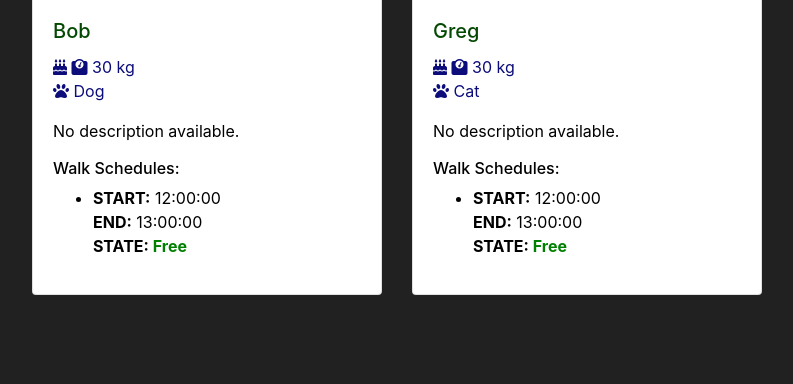
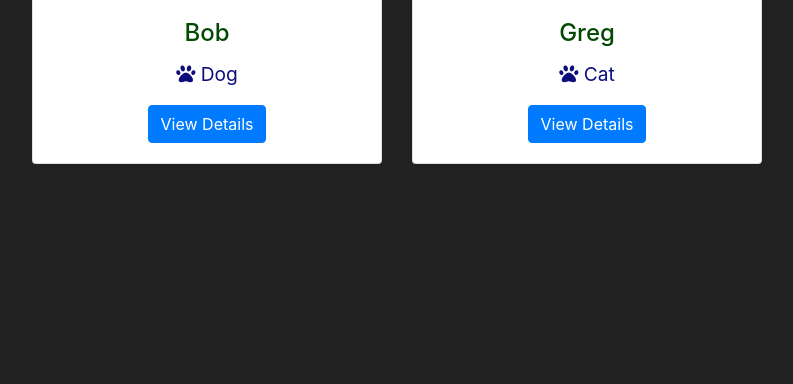
Before and after one commit to xmi74/IIS, a Flask app: page /animals in a window 1280 px wide. Shown: the part 416-800 px from the top of the page, without its empty margins (53-846 px from the left). Run offline with Flask 3, Linux system fonts and the light colour scheme; data comes from the database, SQL or seed files in the repository.

Commit message:
add animal detail view

```diff
--- a/routes.py
+++ b/routes.py
@@ -1,10 +1,9 @@
-from dns.dnssec import validate
 from flask import Blueprint, render_template, request, redirect, url_for, flash
 from flask_login import login_user, logout_user, login_required, current_user
 from __init__ import db
 from api.api_animals import get_animals, get_animal, add_animal, edit_animal, delete_animal
 from api.api_schedules import get_animal_schedules, get_schedule, delete_schedule, edit_schedule, create_schedule, \
-    create_multiple_schedules
+    create_multiple_schedules, reserve_schedule, get_incoming_animal_schedules
 from forms import edit_schedules
 from forms.add_schedule import AddSchedule
 from forms.edit_animal import EditAnimalForm
@@ -17,6 +16,7 @@ from forms.register import RegistrationForm
 from forms.login import LoginForm
 from forms.edit_user import EditUserForm
 from api.api_users import *
+from models.enums.schedule_state import ScheduleState
 
 routes = Blueprint('routes', __name__)
 
@@ -45,6 +45,48 @@ def animals_page():
 
     animals = query.all()
     return render_template('animals.html', animals=animals)
+
+
+# Route: Animal Detail View
+@routes.route('/animals/<int:animal_id>')
+def animal_detail(animal_id):
+
+    animal = get_animal(animal_id)
+
+    schedules = get_incoming_animal_schedules(animal_id)
+
+    return render_template('public/animal_detail.html', animal=animal, schedules=schedules)
+
+
+@routes.route('/schedules/reserve/<int:schedule_id>', methods=['POST'])
+def reserve_schedule_view(schedule_id):
+    if not current_user.is_authenticated or current_user.role != 'volunteer' or not current_user.verified:
+        return redirect(url_for('routes.login'))
+
+    success = reserve_schedule(schedule_id, current_user.id)
+    if success:
+        return redirect(request.referrer or url_for('routes.animals_page'))
+
+    return "Error reserving schedule", 400
+
+
+@routes.route('/schedules/cancel/<int:schedule_id>', methods=['POST'])
+def cancel_schedule_view(schedule_id):
+    if not current_user.is_authenticated or current_user.role != 'volunteer' or not current_user.verified:
+        return redirect(url_for('routes.login'))
+
+    # Fetch the schedule and ensure the current user is the one who reserved it
+    schedule = WalkSchedule.query.get(schedule_id)
+    if schedule and schedule.volunteer_id == current_user.id:
+        schedule.state = ScheduleState.FREE.value
+        schedule.volunteer_id = None
+        db.session.commit()
+        return redirect(request.referrer or url_for('routes.animals_page'))
+
+    return "Error canceling reservation. Ensure you are the one who reserved it.", 400
+
+
+
 
 ################ LOGIN PAGE ################
 
--- a/templates/animals.html
+++ b/templates/animals.html
@@ -13,9 +13,6 @@
                 <div class="form-group col-md-2">
                     <input type="text" name="name" class="form-control" placeholder="Filter by Name">
                 </div>
-                <!-- <div class="form-group col-md-2">
-                    <input type="number" name="age" class="form-control" placeholder="Filter by Age"> -->
-<!--                </div>-->
                 <select class="form-group col-md-2" name="species">
                     <option value="">All Species</option>
                     <option value="Dog">Dog</option>
@@ -30,45 +27,27 @@
         <div class="row">
             {% for animal in animals %}
             <div class="col-md-4 mb-4">
-                <div class="card">
+                <div class="card text-center">
+                    <!-- Link the image to the animal detail page -->
+                    <a href="{{ url_for('routes.animal_detail', animal_id=animal.id) }}">
                         <div class="embed-responsive embed-responsive-4by3">
                             <img src="{{ animal.photo or 'https://via.placeholder.com/300' }}" class="card-img-top embed-responsive-item" alt="{{ animal.name }}">
                         </div>
+                    </a>
                     <div class="card-body">
-                        <h5 class="card-title" style="color: rgb(3, 73, 3)">{{ animal.name }}</h5>
-                        <p class="card-text" style="color: rgb(12, 12, 122)">
-                            <i class="fas fa-birthday-cake"></i>
-                            <!-- {{ animal.age }} {{ 'year' if animal.age == 1 else 'years' }} old <br> -->
-                            <i class="fas fa-weight"></i> {{ animal.weight }} kg <br>
+                        <!-- Link the animal's name to the detail page -->
+                        <h5 class="card-title" style="color: rgb(3, 73, 3); font-size: 1.5rem;"> <!-- Increased font size -->
+                            <a href="{{ url_for('routes.animal_detail', animal_id=animal.id) }}" style="color: inherit; text-decoration: none;">
+                                {{ animal.name }}
+                            </a>
+                        </h5>
+                        <p class="card-text" style="color: rgb(12, 12, 122); font-size: 1.2rem;"> <!-- Optional: Increased font size for species -->
                             <i class="fas fa-paw"></i> {{ animal.species }}
                         </p>
-                        <p class="card-text" style="color: black">
-                            {{ animal.description or 'No description available.' }}
-                        </p>
 
-                        <!-- Zobrazenie prechádzok -->
-                        <h6 style="color: black">Walk Schedules:</h6>
-                        <ul style="color: black">
-                            {% for schedule in animal.walk_schedules %}
-                                <li>
-                                    <b>START:</b> {{ schedule.start_time }} <br>
-                                    <b>END:</b> {{ schedule.end_time }} <br>
-                                    <b>
-                                        STATE:
-                                        {% if schedule.state == 'Free' %}
-                                            <span style="color: green">{{ schedule.state }}</span>
-                                        {% elif schedule.state == 'Taken' %}
-                                            <span style="color: red">{{ schedule.state }}</span>
-                                        {% else %}
-                                            <span>{{ schedule.state }}</span>
-                                        {% endif %}
-                                    </b>
-                                </li>
-                            {% else %}
-                                <li>No walk schedules available</li>
-                            {% endfor %}
-                        </ul>
-
+                        <a href="{{ url_for('routes.animal_detail', animal_id=animal.id) }}" class="btn btn-primary">
+                            View Details
+                        </a>
                     </div>
                 </div>
             </div>
```
Also changed, not shown: api/api_schedules.py (+18 -0 lines), templates/public/animal_detail.html (added, +77 -0 lines). Lines whose indentation alone changed are shown as unchanged.
